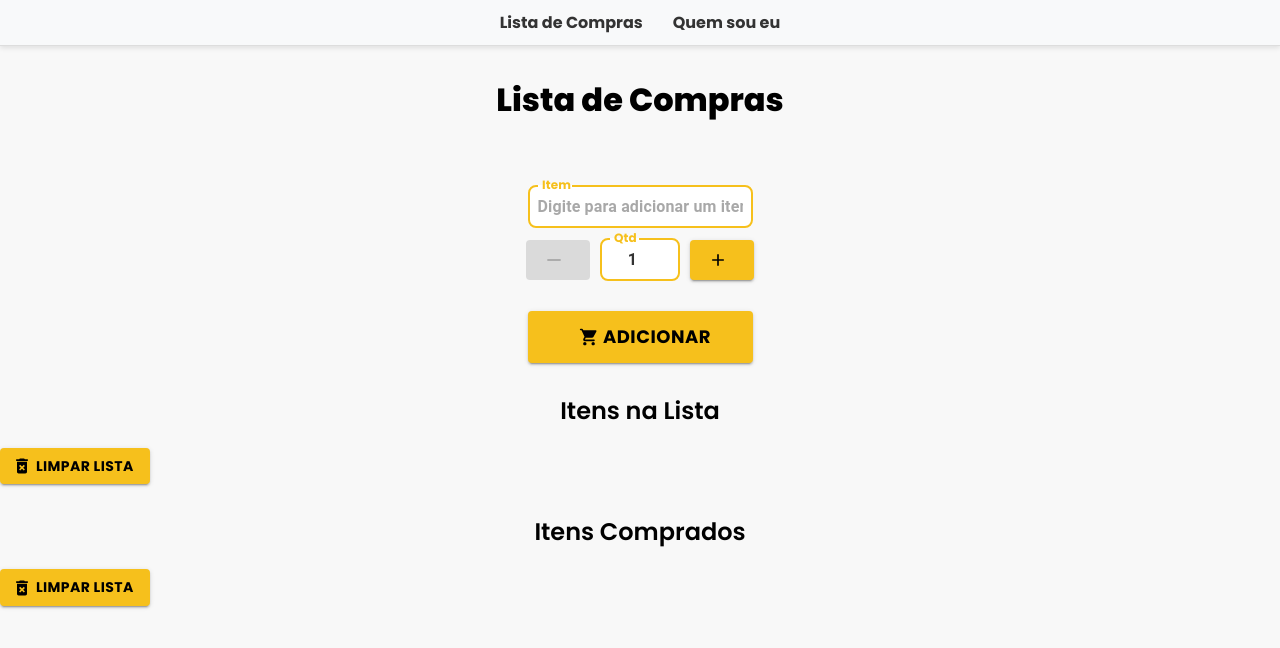
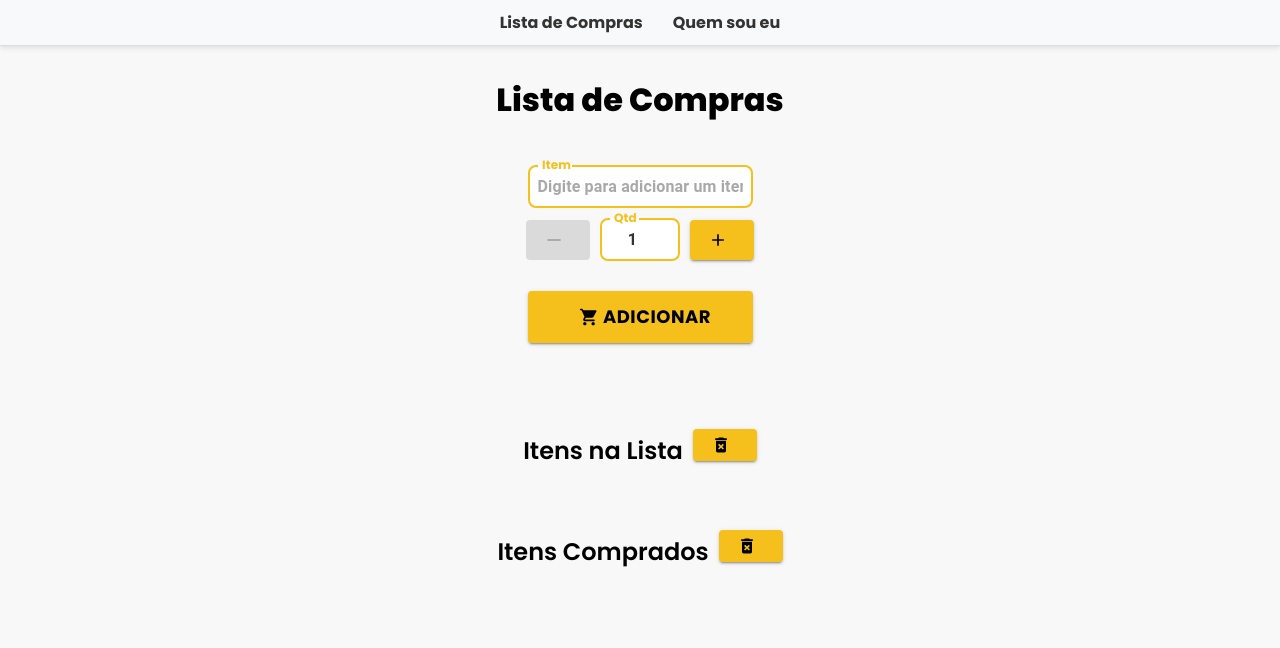
Before and after one commit to vh-mendes/shoppingList, a React (Vite) app: page / in a window 1280 px wide. Shown: the top 648 px of the page. Built offline with nearby package versions, Linux system fonts and the light colour scheme.

Commit message:
Estilizando a página

```diff
--- a/src/components/ClearListButton.tsx
+++ b/src/components/ClearListButton.tsx
@@ -2,11 +2,10 @@ import { Button } from "@mui/material";
 import DeleteForeverIcon from "@mui/icons-material/DeleteForever";
 
 interface ClearListProps {
-  text: string;
   onClear: () => void;
 }
 
-export function ClearListButton({ text, onClear }: ClearListProps) {
+export function ClearListButton({ onClear }: ClearListProps) {
   return (
     <Button
       variant="contained"
@@ -25,8 +24,6 @@ export function ClearListButton({ text, onClear }: ClearListProps) {
       }}
       startIcon={<DeleteForeverIcon />}
       onClick={onClear}
-    >
-      {text}
-    </Button>
+    ></Button>
   );
 }
--- a/src/components/InputQuantity.tsx
+++ b/src/components/InputQuantity.tsx
@@ -12,6 +12,9 @@ export function InputQuantity({ value,onChange}: InputQuantityProps) {
       value={value === 0 ? "" : value} // Se for 0, fica vazio
       onChange={(e) => onChange(Number(e.target.value))}
       label="Qtd"
+      InputLabelProps={{
+        shrink: true,
+      }}
       sx={{
         width: "80px",
         fontFamily: "'Poppins', sans-serif",
@@ -41,6 +44,9 @@ export function InputQuantity({ value,onChange}: InputQuantityProps) {
           fontWeight: "bold",
           fontFamily: "Poppins"
         },
+        "& .MuiInputLabel-root.Mui-focused": {
+          color: "#f6c01c", // Garante que o label mantenha a cor fixa quando focado
+        },
 
       }}
     />
--- a/src/components/ShoppingList.tsx
+++ b/src/components/ShoppingList.tsx
@@ -129,10 +129,12 @@ export function ShoppingList() {
         <IncrementButton onClear={buttonIncrement} />
       </div>
       <div className="addButonList">
-      <AddToListButton text="Adicionar" onClear={AddItem} />
+        <AddToListButton text="Adicionar" onClear={AddItem} />
       </div>
-      <SubTitle text="Itens na Lista" />
-      <ClearListButton text="Limpar Lista" onClear={RemoveList} />
+      <div className="subTitleAndClearList">
+        <SubTitle text="Itens na Lista" />
+        <ClearListButton onClear={RemoveList} />
+      </div>
       <ul>
         {itemsNaoComprados.map((item, id) => (
           <li key={id}>
@@ -145,9 +147,10 @@ export function ShoppingList() {
           </li>
         ))}
       </ul>
-
-      <SubTitle text="Itens Comprados" />
-      <ClearListButton text="Limpar Lista" onClear={RemoveListComprado} />
+      <div className="subTitleAndClearList">
+        <SubTitle text="Itens Comprados" />
+        <ClearListButton onClear={RemoveListComprado} />
+      </div>
       <ul>
         {itemsComprados.map((item, id) => (
           <li className="itensComprados" key={id}>
--- a/src/styles/listStyles.css
+++ b/src/styles/listStyles.css
@@ -13,7 +13,7 @@
   align-items: center;
   text-align: center;
   margin-bottom: 10px;
-  margin-top: 40px;
+  margin-top: 20px;
 }
 
 .inputQuantity {
@@ -27,4 +27,12 @@
   margin-top: 30px;
   align-items: center;
   text-align: center;
+  margin-bottom: 60px;
 }
+
+.subTitleAndClearList {
+  display: flex;
+  align-items: center;
+  justify-content: center;
+  gap: 10px;
+}
```
